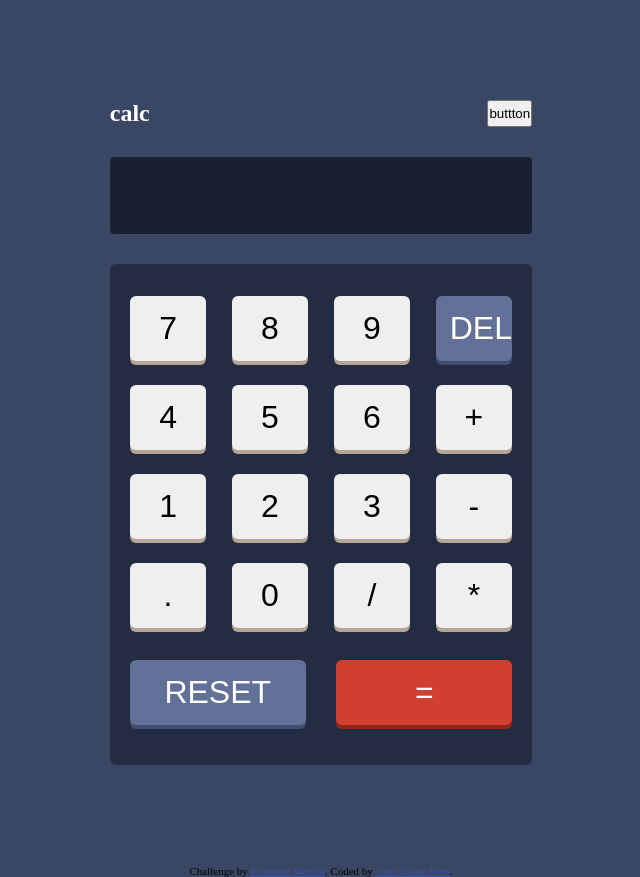
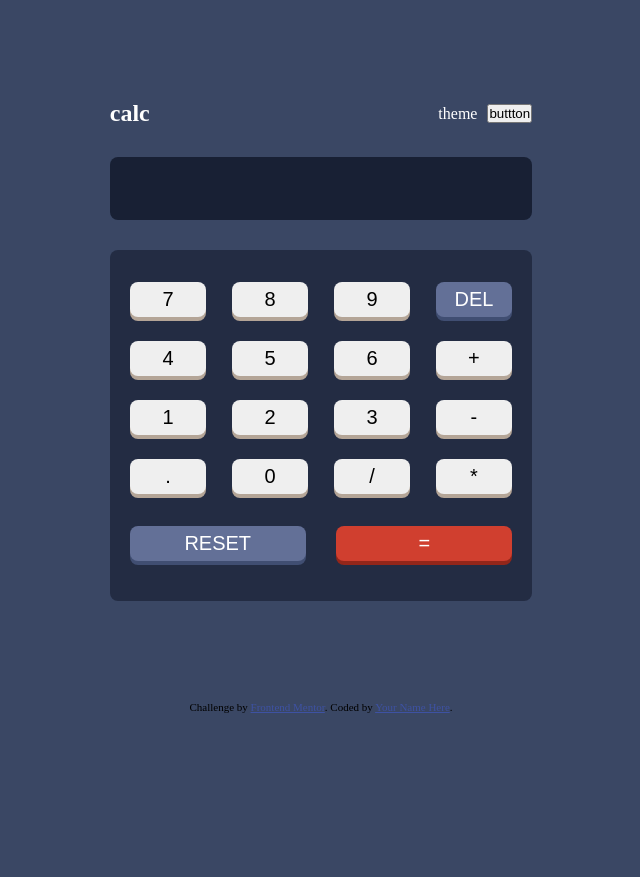
Before and after one commit to Shobik-maharjan/calculator-app, a plain HTML site: page index.html in a window 1280 px wide. Shown: the whole page, without its empty margins (319-959 px from the left). After the commit the page ends 800 px from the top, so only its background shows below. Drawn offline with Linux system fonts and the light colour scheme.

Commit message:
js added

```diff
--- a/index.html
+++ b/index.html
@@ -32,34 +32,39 @@
     <div class="container">
       <div class="row1">
         <h2>calc</h2>
-        <button>buttton</button>
+        <div class="row1__right">
+          <p>theme</p>
+          <button>buttton</button>
+        </div>
       </div>
 
       <div class="row2">
-        <input type="text" name="display" />
+        <input type="text" name="display" id="result" />
       </div>
 
       <div class="container__one">
         <div class="row3">
-          <button>7</button>
-          <button>8</button>
-          <button>9</button>
-          <button class="key-background">DEL</button>
-          <button>4</button>
-          <button>5</button>
-          <button>6</button>
-          <button>+</button>
-          <button>1</button>
-          <button>2</button>
-          <button>3</button>
-          <button>-</button>
-          <button>.</button>
-          <button>0</button>
-          <button>/</button>
-          <button>*</button>
+          <button onclick="display(7)">7</button>
+          <button onclick="display(8)">8</button>
+          <button onclick="display(9)">9</button>
+          <button class="key-background" onclick="deleteResult()">DEL</button>
+          <button onclick="display(4)">4</button>
+          <button onclick="display(5)">5</button>
+          <button onclick="display(6)">6</button>
+          <button onclick="display('+')">+</button>
+          <button onclick="display(1)">1</button>
+          <button onclick="display(2)">2</button>
+          <button onclick="display(3)">3</button>
+          <button onclick="display('-')">-</button>
+          <button onclick="display('.')">.</button>
+          <button onclick="display(0)">0</button>
+          <button onclick="display('/')">/</button>
+          <button onclick="display('*')">*</button>
           <div class="down">
-            <button class="key-background">RESET</button>
-            <button class="red-key-background">=</button>
+            <button class="key-background" onclick="clearScreen()">
+              RESET
+            </button>
+            <button class="red-key-background" onclick="solve()">=</button>
           </div>
         </div>
       </div>
@@ -72,4 +77,5 @@
       >. Coded by <a href="#">Your Name Here</a>.
     </div>
   </body>
+  <script src="index.js"></script>
 </html>
--- /dev/null
+++ b/index.js
@@ -0,0 +1,32 @@
+function display(val) {
+  document.getElementById("result").value += val;
+  return val;
+}
+
+document.addEventListener("keydown", function (event) {
+  if (event.key === "Enter") {
+    solve();
+  }
+});
+
+function solve() {
+  let x = document.getElementById("result").value;
+  let y = eval(x);
+  document.getElementById("result").value = y;
+  return y;
+}
+
+function clearScreen() {
+  document.getElementById("result").value = "";
+}
+
+function deleteResult() {
+  let currentValue = document.getElementById("result").value;
+  document.getElementById("result").value = currentValue.slice(0, -1);
+  //   if (currentValue.length > 0) {
+  //     let randomIndex = Math.floor(Math.random() * currentValue.length);
+  //     currentValue =
+  //       currentValue.slice(0, randomIndex) + currentValue.slice(randomIndex + 1);
+  //     currentResult.value = currentValue;
+  //   }
+}
--- a/scss/_variables.scss
+++ b/scss/_variables.scss
@@ -14,4 +14,4 @@ $Grayish-orange-key-shadow: hsl(28, 16%, 65%);
 //text color
 $Very-dark-grayish-blue: hsl(221, 14%, 31%);
 $White: hsl(0, 0%, 100%);
-$numbers-font-size: 32px;
+$numbers-font-size: 20px;
--- a/scss/main.scss
+++ b/scss/main.scss
@@ -7,11 +7,19 @@ body {
 .container {
   width: 33%;
   margin: 100px auto;
-
   & .row1 {
     display: flex;
     justify-content: space-between;
     color: $White;
+
+    &__right{
+      display: flex;
+      align-items: center;
+
+      p{
+        padding-right: 10px;
+      }
+    }
   }
 
   .row2 input[type="text"] {
@@ -20,7 +28,7 @@ body {
     padding: 20px;
     font-size: $numbers-font-size;
     margin: 30px 0px;
-    border-radius: 4px;
+    border-radius: 8px;
     background-color: $screen-background;
     color: $White;
     border: none;
@@ -29,7 +37,7 @@ body {
   .container__one {
     background-color: $toggle-background-keypad-background;
     padding: 20px;
-    border-radius: 6px;
+    border-radius: 8px;
   }
   .row3 {
     display: flex;
@@ -41,10 +49,14 @@ body {
       font-size: $numbers-font-size;
       width: 20%;
       margin: 12px 0px;
-      border-radius: 6px;
+      border-radius: 8px;
       border: none;
-      padding: 14px;
+      padding: 6px;
       box-shadow: 0px 4px $Grayish-orange-key-shadow;
+
+      &:hover{
+        background-color: hsl(0, 0%, 54%);
+      }
     }
 
     .key-background {
```
Also changed, not shown: css/main.css, design/desktop-design-theme-1.jpg, 1 other file.
